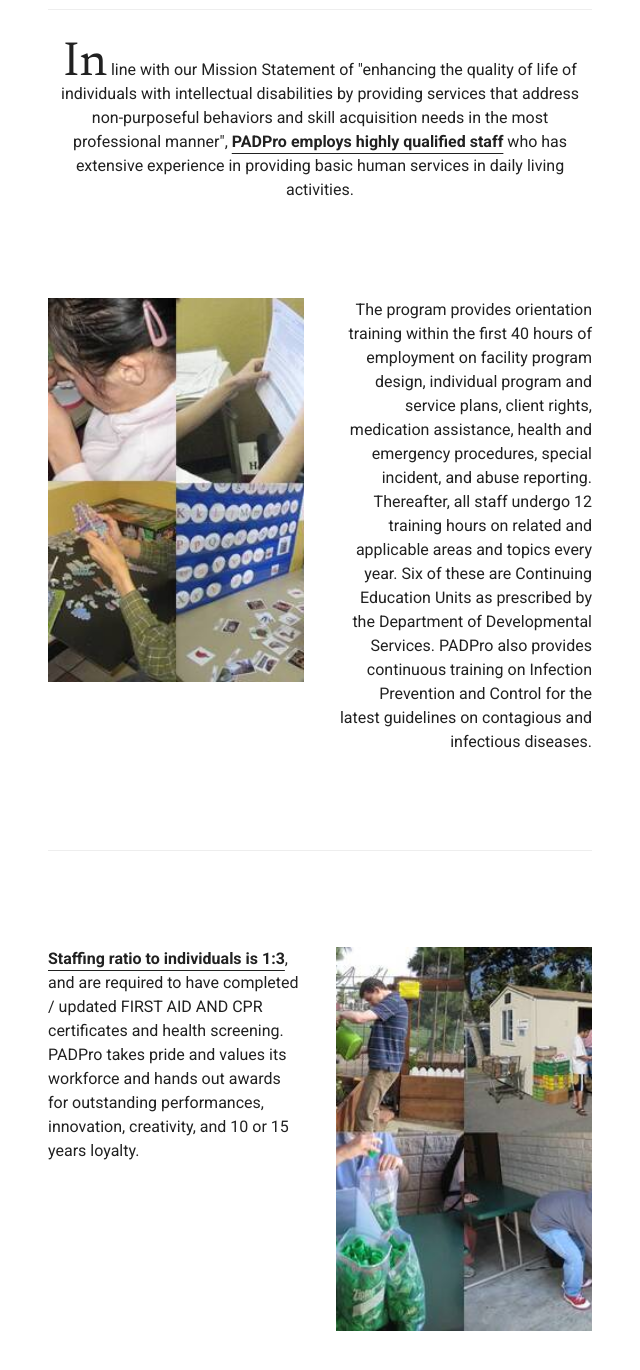
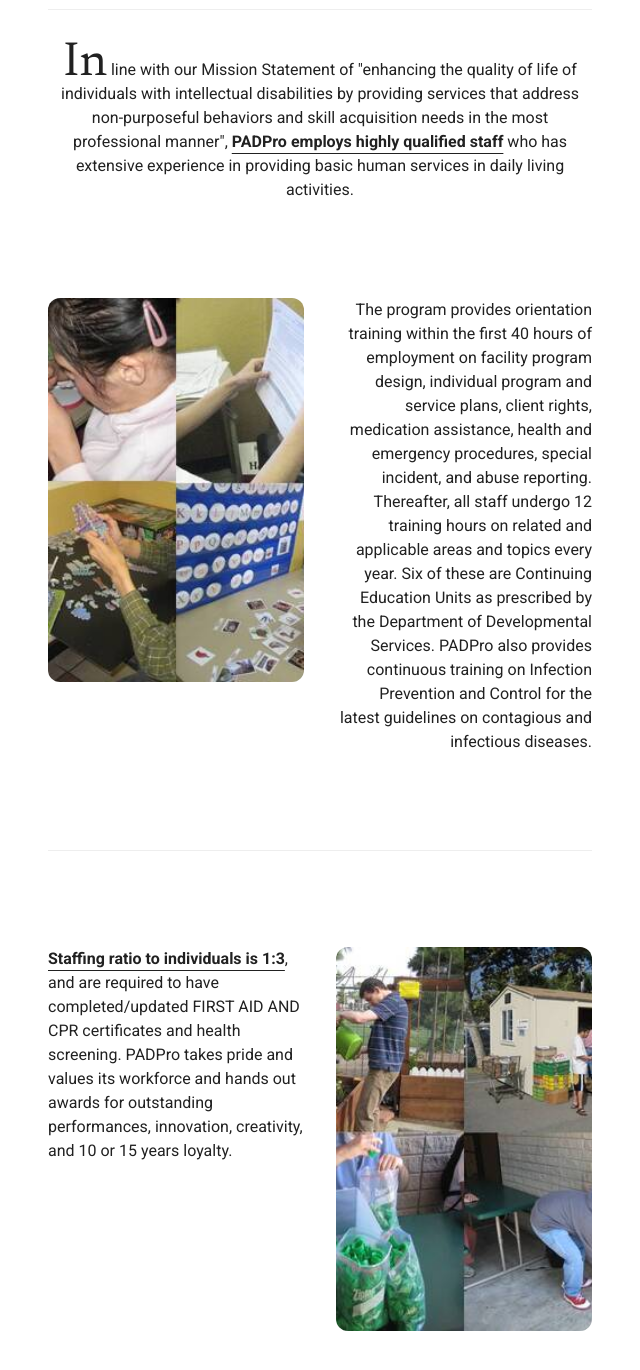
Before and after one commit to biz-admin-carlo/pad-pro, a React (Create React App) app: page /our-team in a window 1280 px wide. Shown: the part 649-2019 px from the top of the page, without its empty margins (320-960 px from the left). Built offline with nearby package versions, Linux system fonts and the light colour scheme.

Commit message:
added v1.10

```diff
--- a/src/components/OurTeamSectionA.js
+++ b/src/components/OurTeamSectionA.js
@@ -2,9 +2,8 @@
 import ImageModal from "./ImageModal";
 import "../assets/styles.css";
 import OurTeamImageOne from '../assets/pad-pro-image-2.jpg';
-import OurTeamImageTwo from '../assets/pad-pro-image-3.jpg'
-import OurTeamImageThree from '../assets/pad-pro-image-4.jpg'
-
+import OurTeamImageTwo from '../assets/pad-pro-image-3.jpg';
+import OurTeamImageThree from '../assets/pad-pro-image-4.jpg';
 
 export default function OurTeamSectionA() {
   const [isModalOpen, setModalOpen] = useState(false);
@@ -19,28 +18,36 @@
     <div>
       <div className="overflow-hidden bg-white py-12 sm:py-20">
         <div className="mx-auto max-w-7xl px-6 lg:px-8">
-          <div className="lg:max-w-2xl mx-auto" >
-            <h2 className="text-base font-semibold leading-7 text-green-500" data-aos="fade-up" data-aos-duration="2000">
+          <div className="lg:max-w-2xl mx-auto">
+            <h2
+              className="text-base font-semibold leading-7 text-green-500"
+              data-aos="fade-up"
+              data-aos-duration="2000"
+            >
               Our Team
             </h2>
             <hr />
 
             <main className="mx-auto max-w-7xl px-4 sm:px-6 lg:px-16">
-              <figure className="relative h-96 w-full my-8" data-aos="fade-up" data-aos-duration="2000">
+              <figure
+                className="relative w-full my-8"
+                data-aos="fade-up"
+                data-aos-duration="2000"
+              >
                 <img
-                  className="h-full w-full rounded-xl object-cover object-center"
+                  className="w-full rounded-xl sm:h-96 sm:object-cover sm:object-center"
                   src={OurTeamImageOne}
                   alt="Piedmont Adult Day Program Staff"
-                  onClick={() =>
-                    openModalWithImage(
-                      {OurTeamImageOne}
-                    )
-                  }
+                  onClick={() => openModalWithImage(OurTeamImageOne)}
                 />
               </figure>
               <hr />
 
-              <div className="w-full pt-10" data-aos="fade-up" data-aos-duration="2000">
+              <div
+                className="w-full pt-10"
+                data-aos="fade-up"
+                data-aos-duration="2000"
+              >
                 <p className="text-gray-900 text-center">
                   <span className="newsreader font-large leading-7">In</span>{" "}
                   line with our Mission Statement of "enhancing the quality of
@@ -56,19 +63,23 @@
               </div>
 
               <div className="flex flex-col md:flex-row space-y-4 md:space-y-0 md:space-x-8 py-24">
-                <div className="w-full md:w-1/2" data-aos="fade-up" data-aos-duration="2000">
+                <div
+                  className="w-full md:w-1/2"
+                  data-aos="fade-up"
+                  data-aos-duration="2000"
+                >
                   <img
-                    className="h-96 w-full object-cover object-center"
+                    className="w-full rounded-xl sm:h-96 sm:object-cover sm:object-center"
                     src={OurTeamImageTwo}
-                    alt="nature image"
-                    onClick={() =>
-                      openModalWithImage(
-                        {OurTeamImageTwo}
-                      )
-                    }
+                    alt="Nature Image"
+                    onClick={() => openModalWithImage(OurTeamImageTwo)}
                   />
                 </div>
-                <div className="w-full md:w-1/2" data-aos="fade-up" data-aos-duration="2000">
+                <div
+                  className="w-full md:w-1/2"
+                  data-aos="fade-up"
+                  data-aos-duration="2000"
+                >
                   <p className="text-gray-900 text-end">
                     The program provides orientation training within the first
                     40 hours of employment on facility program design,
@@ -87,28 +98,32 @@
               <hr />
 
               <div className="flex flex-col md:flex-row space-y-4 md:space-y-0 md:space-x-8 py-24">
-                <div className="w-full md:w-1/2" data-aos="fade-up" data-aos-duration="2000">
+                <div
+                  className="w-full md:w-1/2"
+                  data-aos="fade-up"
+                  data-aos-duration="2000"
+                >
                   <p className="text-gray-900">
                     <span className="text-highlight">
                       Staffing ratio to individuals is 1:3
                     </span>
-                    , and are required to have completed / updated FIRST AID
+                    , and are required to have completed/updated FIRST AID
                     AND CPR certificates and health screening. PADPro takes
                     pride and values its workforce and hands out awards for
                     outstanding performances, innovation, creativity, and 10 or
                     15 years loyalty.
                   </p>
                 </div>
-                <div className="w-full md:w-1/2" data-aos="fade-up" data-aos-duration="2000">
+                <div
+                  className="w-full md:w-1/2"
+                  data-aos="fade-up"
+                  data-aos-duration="2000"
+                >
                   <img
-                    className="h-96 w-full object-cover object-center"
+                    className="w-full rounded-xl sm:h-96 sm:object-cover sm:object-center"
                     src={OurTeamImageThree}
-                    alt="nature image"
-                    onClick={() =>
-                      openModalWithImage(
-                        {OurTeamImageThree}
-                      )
-                    }
+                    alt="Nature Image"
+                    onClick={() => openModalWithImage(OurTeamImageThree)}
                   />
                 </div>
               </div>
```
